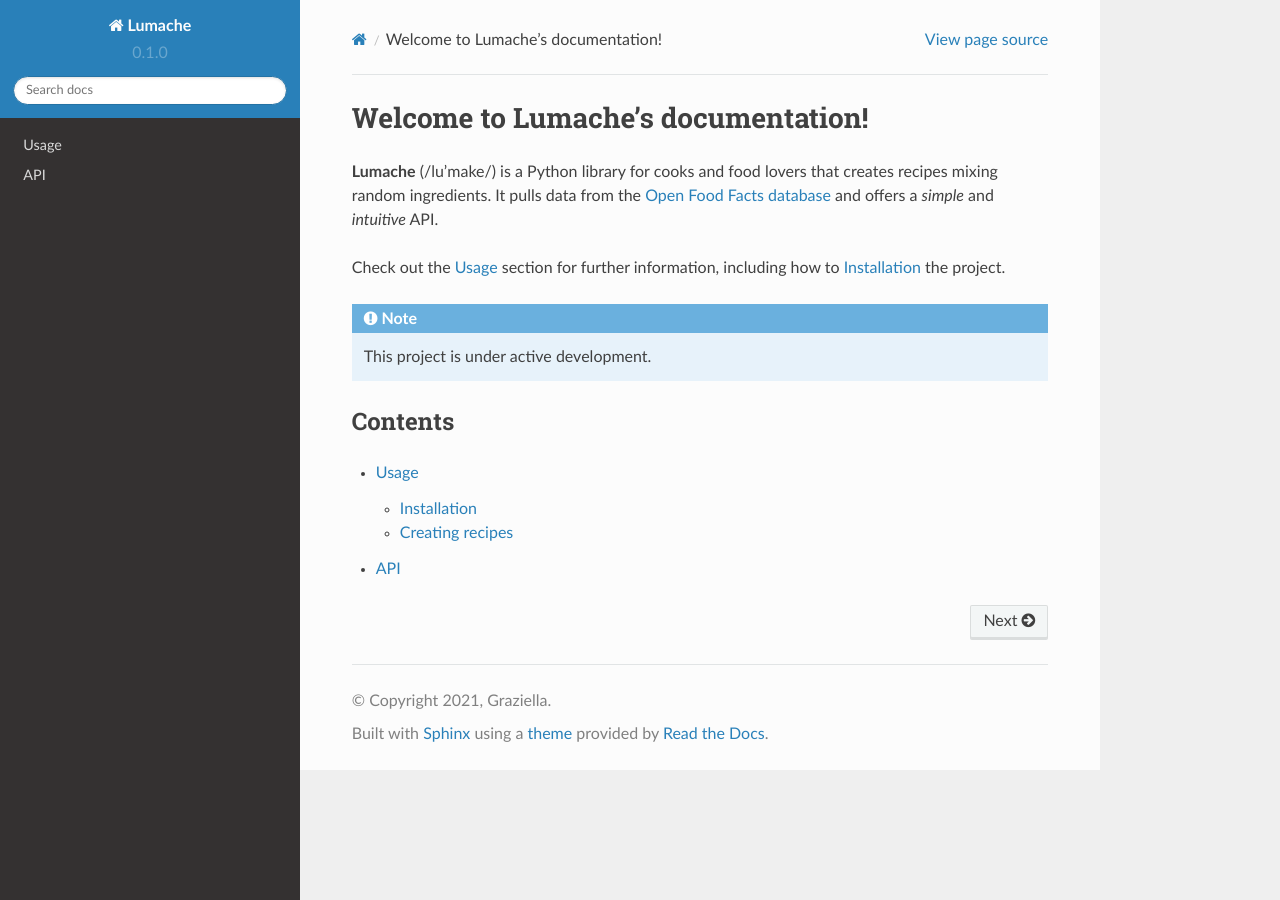
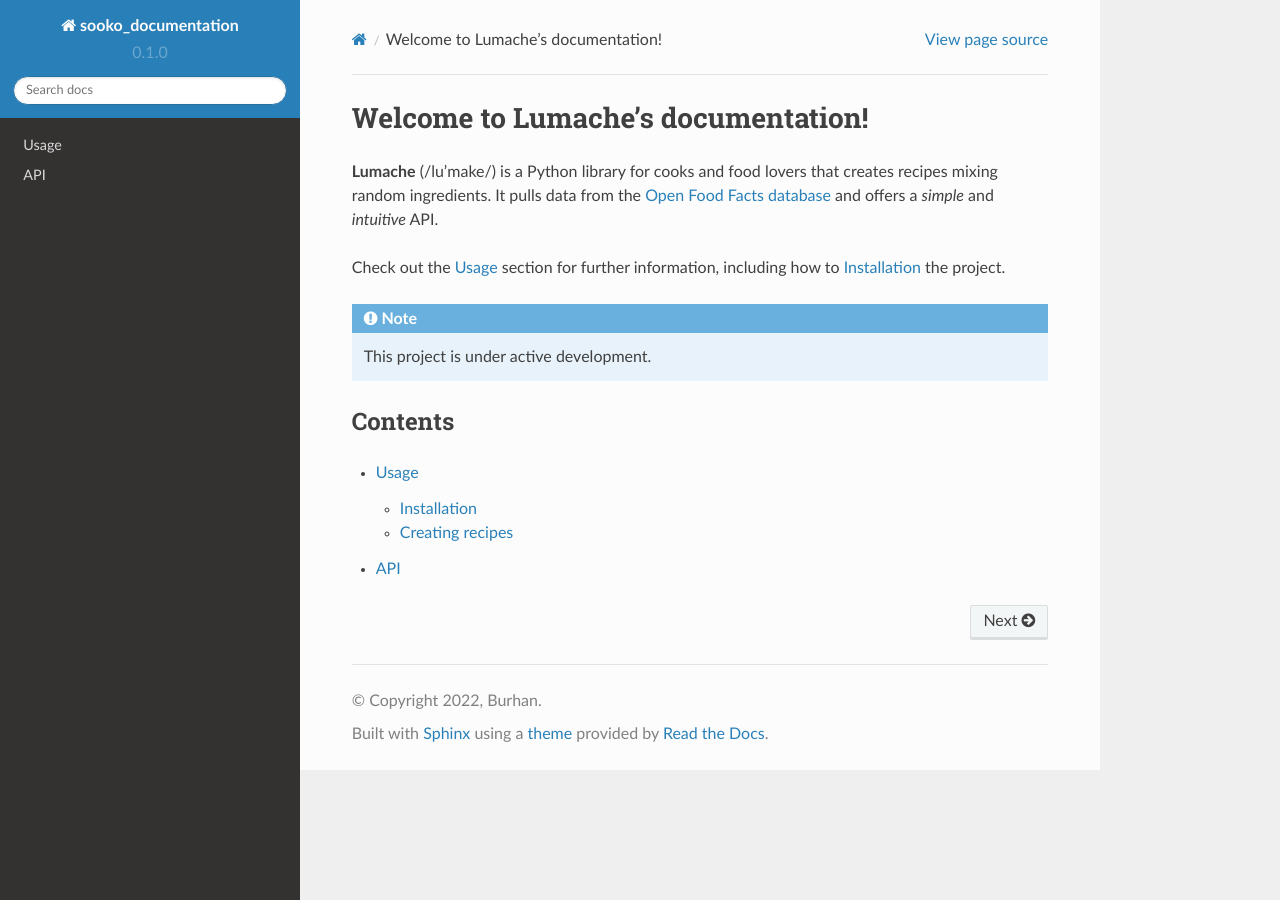
Before and after one commit to sooko/sookoDocumentation, a Sphinx documentation site: the page built from docs/source/index.rst, in a window 1280 px wide. Built offline with Sphinx 7.4.7 and the Read the Docs theme 2.0.0, drawn with Linux system fonts in a browser that asks for light colours.

Commit message:
first doc

```diff
--- a/docs/source/conf.py
+++ b/docs/source/conf.py
@@ -2,9 +2,9 @@
 
 # -- Project information
 
-project = 'Lumache'
-copyright = '2021, Graziella'
-author = 'Graziella'
+project = 'sooko_documentation'
+copyright = '2022, Burhan'
+author = 'Burhan'
 
 release = '0.1'
 version = '0.1.0'
```
Also changed, not shown: docs/source/hdiag_pro.rst (added).
